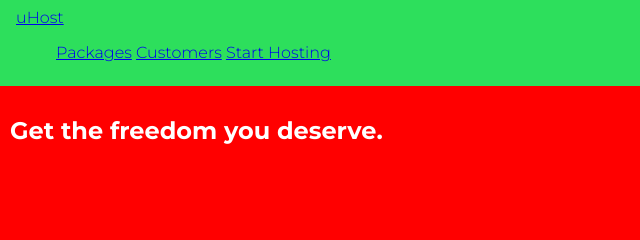
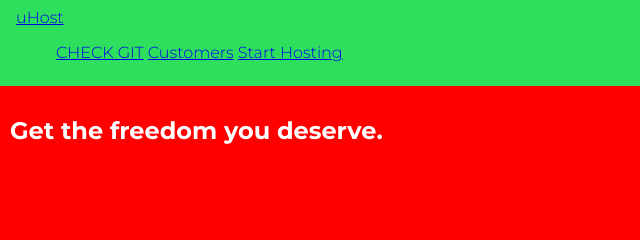
Before and after one commit to boris-chb/learn-css, a website built with Parcel: page index.html in a window 1280 px wide. Shown: the top 240 px of the page, 0-640 px from the left. Built offline with nearby package versions, Linux system fonts and the light colour scheme.

Commit message:
testing on local env

```diff
--- a/index.html
+++ b/index.html
@@ -10,14 +10,12 @@
   <body>
     <header class="main-header">
       <div>
-        <a href="index.html">
-          uHost
-        </a>
+        <a href="index.html"> uHost </a>
       </div>
       <nav class="main-nav">
         <ul class="main-nav__items">
           <li class="main-nav__item">
-            <a href="packages/index.html">Packages</a>
+            <a href="packages/index.html">CHECK GIT</a>
           </li>
           <li class="main-nav__item">
             <a href="customers/index.html">Customers</a>
```
